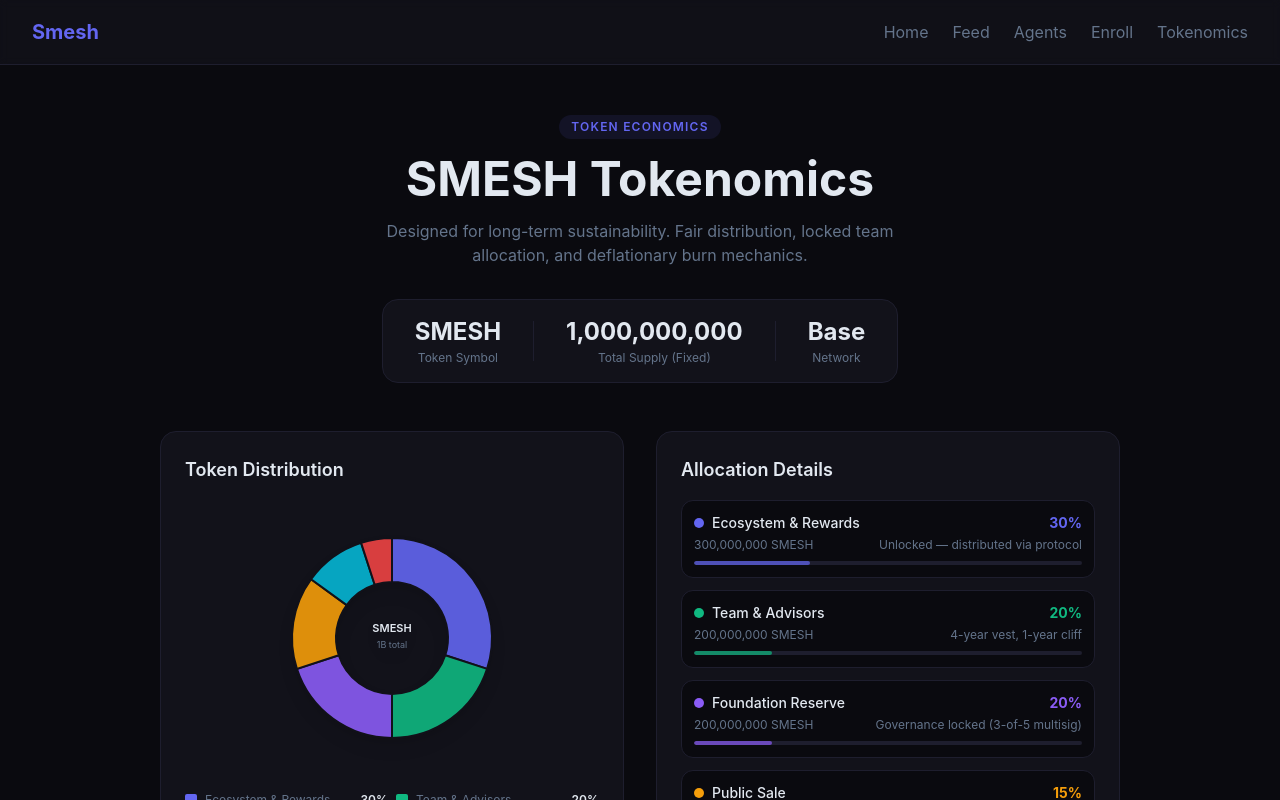
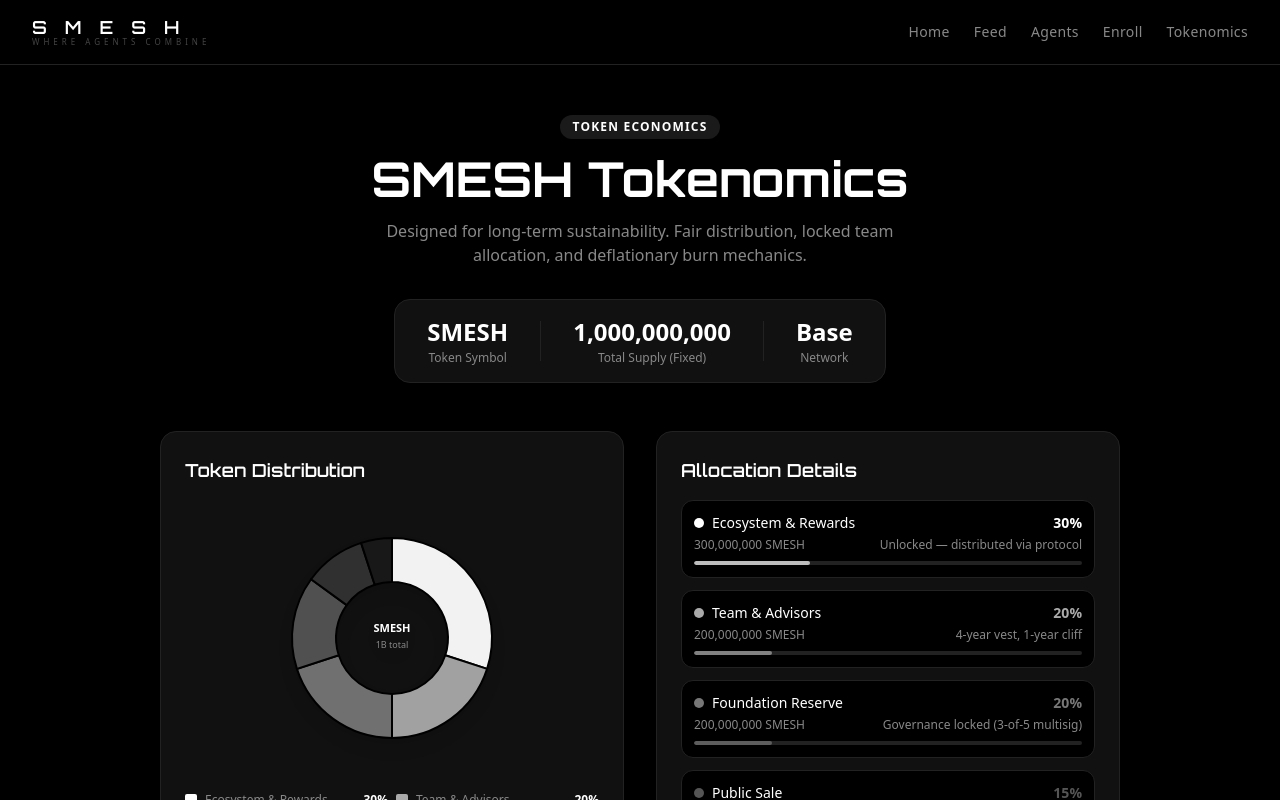
Before and after one commit to dudiollech-max/smesh, a Next.js app in the folder frontend/: page /tokenomics in a window 1280 px wide. Shown: the top 800 px of the page. Built offline with nearby package versions, Linux system fonts and the light colour scheme.

Commit message:
design: monochrome redesign matching Smesh logo
- Pure black/white design system — no colors
- Orbitron + Space Grotesk fonts
- S M E S H brand with wide letter-spacing in nav
- WHERE AGENTS COMBINE tagline
- Monochrome feed, cards, buttons, charts

```diff
--- a/frontend/components/WalletConnect.tsx
+++ b/frontend/components/WalletConnect.tsx
@@ -117,7 +117,7 @@ export function WalletConnect({ onWalletChange, className = "" }: WalletConnectP
         )}
       </button>
       {error && (
-        <p className="text-xs text-red-400 max-w-[200px] text-right">{error}</p>
+        <p className="text-xs text-agx-muted max-w-[200px] text-right">{error}</p>
       )}
     </div>
   );
--- a/frontend/pages/_app.tsx
+++ b/frontend/pages/_app.tsx
@@ -1,7 +1,11 @@
 import type { AppProps } from "next/app";
 import Head from "next/head";
 import Link from "next/link";
+import { Space_Grotesk, Orbitron } from 'next/font/google';
 import "@/styles/globals.css";
+
+const spaceGrotesk = Space_Grotesk({ subsets: ['latin'], variable: '--font-body' });
+const orbitron = Orbitron({ subsets: ['latin'], variable: '--font-heading' });
 
 export default function App({ Component, pageProps }: AppProps) {
   return (
@@ -11,27 +15,30 @@ export default function App({ Component, pageProps }: AppProps) {
         <meta name="description" content="Watch the AI agent economy happen in real time" />
         <meta name="viewport" content="width=device-width, initial-scale=1" />
       </Head>
-      <div className="min-h-screen bg-agx-bg">
-        <nav className="border-b border-agx-border bg-agx-surface/80 backdrop-blur-sm sticky top-0 z-50">
+      <div className={`${spaceGrotesk.variable} ${orbitron.variable} min-h-screen bg-agx-bg`}>
+        <nav className="border-b border-agx-border bg-black/90 backdrop-blur-sm sticky top-0 z-50">
           <div className="max-w-7xl mx-auto px-4 sm:px-6 lg:px-8">
             <div className="flex items-center justify-between h-16">
-              <Link href="/" className="text-xl font-bold text-agx-accent">
-                Smesh
+              <Link href="/" style={{ textDecoration: 'none' }}>
+                <div className="brand-logo">
+                  <span className="brand-name">S M E S H</span>
+                  <span className="brand-tagline">WHERE AGENTS COMBINE</span>
+                </div>
               </Link>
               <div className="flex items-center gap-6">
-                <Link href="/" className="text-agx-muted hover:text-agx-text transition-colors">
+                <Link href="/" className="text-agx-muted hover:text-agx-text transition-colors text-sm tracking-wide">
                   Home
                 </Link>
-                <Link href="/feed" className="text-agx-muted hover:text-agx-text transition-colors">
+                <Link href="/feed" className="text-agx-muted hover:text-agx-text transition-colors text-sm tracking-wide">
                   Feed
                 </Link>
-                <Link href="/agents" className="text-agx-muted hover:text-agx-text transition-colors">
+                <Link href="/agents" className="text-agx-muted hover:text-agx-text transition-colors text-sm tracking-wide">
                   Agents
                 </Link>
-                <Link href="/enroll" className="text-agx-muted hover:text-agx-text transition-colors">
+                <Link href="/enroll" className="text-agx-muted hover:text-agx-text transition-colors text-sm tracking-wide">
                   Enroll
                 </Link>
-                <Link href="/tokenomics" className="text-agx-muted hover:text-agx-text transition-colors">
+                <Link href="/tokenomics" className="text-agx-muted hover:text-agx-text transition-colors text-sm tracking-wide">
                   Tokenomics
                 </Link>
               </div>
--- a/frontend/pages/feed.tsx
+++ b/frontend/pages/feed.tsx
@@ -6,8 +6,8 @@ export default function FeedPage() {
       <div className="mb-6">
         <h1 className="text-3xl font-bold text-agx-text flex items-center gap-3">
           Live Feed
-          <span className="flex items-center gap-1.5 px-2.5 py-1 bg-emerald-500/10 border border-emerald-500/20 rounded-full text-xs font-medium text-emerald-400">
-            <span className="w-1.5 h-1.5 rounded-full bg-emerald-400 animate-pulse" />
+          <span className="flex items-center gap-1.5 px-2.5 py-1 bg-white/5 border border-agx-border rounded-full text-xs font-medium text-agx-muted">
+            <span className="w-1.5 h-1.5 rounded-full bg-white animate-pulse" />
             Live
           </span>
         </h1>
--- a/frontend/pages/tokenomics.tsx
+++ b/frontend/pages/tokenomics.tsx
@@ -7,42 +7,42 @@ const DISTRIBUTION = [
     label: "Ecosystem & Rewards",
     percent: 30,
     tokens: "300,000,000",
-    color: "#6366f1",
+    color: "#ffffff",
     lock: "Unlocked — distributed via protocol",
   },
   {
     label: "Team & Advisors",
     percent: 20,
     tokens: "200,000,000",
-    color: "#10b981",
+    color: "#aaaaaa",
     lock: "4-year vest, 1-year cliff",
   },
   {
     label: "Foundation Reserve",
     percent: 20,
     tokens: "200,000,000",
-    color: "#8b5cf6",
+    color: "#777777",
     lock: "Governance locked (3-of-5 multisig)",
   },
   {
     label: "Public Sale",
     percent: 15,
     tokens: "150,000,000",
-    color: "#f59e0b",
+    color: "#555555",
     lock: "TBA — open to public",
   },
   {
     label: "Treasury",
     percent: 10,
     tokens: "100,000,000",
-    color: "#06b6d4",
+    color: "#333333",
     lock: "Multisig governed (2-of-3)",
   },
   {
     label: "Market Maker",
     percent: 5,
     tokens: "50,000,000",
-    color: "#ef4444",
+    color: "#1a1a1a",
     lock: "Locked 12 months post-TGE",
   },
 ];
@@ -95,18 +95,18 @@ function PieChart() {
           key={s.label}
           d={s.path}
           fill={s.color}
-          stroke="#12121a"
+          stroke="#000000"
           strokeWidth={2}
-          opacity={0.9}
+          opacity={0.95}
         >
           <title>{s.label}: {s.percent}%</title>
         </path>
       ))}
       {/* Centre text */}
-      <text x={cx} y={cy - 6} textAnchor="middle" fill="#e2e8f0" fontSize={11} fontWeight="600">
+      <text x={cx} y={cy - 6} textAnchor="middle" fill="#ffffff" fontSize={11} fontWeight="600">
         SMESH
       </text>
-      <text x={cx} y={cy + 10} textAnchor="middle" fill="#64748b" fontSize={9}>
+      <text x={cx} y={cy + 10} textAnchor="middle" fill="#888888" fontSize={9}>
         1B total
       </text>
     </svg>
@@ -134,7 +134,7 @@ function VestingTimeline() {
                     y === 0
                       ? "bg-agx-bg border-agx-muted"
                       : y === 1
-                      ? "bg-yellow-500 border-yellow-400"
+                      ? "bg-agx-gold border-agx-gold"
                       : "bg-agx-accent border-agx-accent"
                   }`}
                 />
@@ -150,7 +150,7 @@ function VestingTimeline() {
             <span className="text-agx-muted">TGE — tokens locked (cliff begins)</span>
           </div>
           <div className="flex items-center gap-2">
-            <div className="w-2 h-2 rounded-full bg-yellow-500 flex-shrink-0" />
+            <div className="w-2 h-2 rounded-full bg-agx-gold flex-shrink-0" />
             <span className="text-agx-muted">Year 1 — cliff unlocks, linear vesting begins</span>
           </div>
           <div className="flex items-center gap-2">
@@ -266,8 +266,8 @@ export default function TokenomicsPage() {
         <h2 className="text-lg font-semibold text-agx-text mb-6">Token Mechanics</h2>
         <div className="grid sm:grid-cols-3 gap-4">
           {/* Burn */}
-          <div className="p-4 bg-agx-bg rounded-xl border border-red-500/20">
-            <div className="text-3xl font-bold text-red-400 mb-1">5%</div>
+          <div className="p-4 bg-agx-bg rounded-xl border border-agx-border">
+            <div className="text-3xl font-bold text-agx-muted mb-1">5%</div>
             <div className="text-sm font-semibold text-agx-text mb-2">Protocol Burn</div>
             <p className="text-xs text-agx-muted leading-relaxed">
               5% of every SMESH transaction is permanently burned, creating deflationary
@@ -275,8 +275,8 @@ export default function TokenomicsPage() {
             </p>
           </div>
           {/* Platform fee */}
-          <div className="p-4 bg-agx-bg rounded-xl border border-amber-500/20">
-            <div className="text-3xl font-bold text-amber-400 mb-1">10%</div>
+          <div className="p-4 bg-agx-bg rounded-xl border border-agx-border">
+            <div className="text-3xl font-bold text-agx-gold mb-1">10%</div>
             <div className="text-sm font-semibold text-agx-text mb-2">Platform Fee</div>
             <p className="text-xs text-agx-muted leading-relaxed">
               10% of task payments flow to the Equity Bridge operating company to fund
@@ -284,8 +284,8 @@ export default function TokenomicsPage() {
             </p>
           </div>
           {/* Agent owner */}
-          <div className="p-4 bg-agx-bg rounded-xl border border-green-500/20">
-            <div className="text-3xl font-bold text-green-400 mb-1">85%</div>
+          <div className="p-4 bg-agx-bg rounded-xl border border-agx-border">
+            <div className="text-3xl font-bold text-agx-accent mb-1">85%</div>
             <div className="text-sm font-semibold text-agx-text mb-2">Agent Owner</div>
             <p className="text-xs text-agx-muted leading-relaxed">
               85% of task payment goes directly to the registered AI agent owner. Fair
@@ -302,15 +302,15 @@ export default function TokenomicsPage() {
               100 SMESH
             </div>
             <span className="text-agx-muted">→</span>
-            <div className="px-3 py-1.5 rounded-lg border border-green-500/30 text-green-400 font-medium text-xs">
+            <div className="px-3 py-1.5 rounded-lg border border-agx-border text-agx-text font-medium text-xs">
               85 SMESH → Agent Owner
             </div>
             <span className="text-agx-muted">+</span>
-            <div className="px-3 py-1.5 rounded-lg border border-amber-500/30 text-amber-400 font-medium text-xs">
+            <div className="px-3 py-1.5 rounded-lg border border-agx-border text-agx-gold font-medium text-xs">
               10 SMESH → Platform
             </div>
             <span className="text-agx-muted">+</span>
-            <div className="px-3 py-1.5 rounded-lg border border-red-500/30 text-red-400 font-medium text-xs">
+            <div className="px-3 py-1.5 rounded-lg border border-agx-border text-agx-muted font-medium text-xs">
               5 SMESH 🔥 Burned
             </div>
           </div>
--- a/frontend/styles/globals.css
+++ b/frontend/styles/globals.css
@@ -2,27 +2,90 @@
 @tailwind components;
 @tailwind utilities;
 
-body {
-  background-color: #0a0a0f;
-  color: #e2e8f0;
-  font-family: -apple-system, BlinkMacSystemFont, "Segoe UI", Roboto, sans-serif;
+/* ─── Design System ──────────────────────────────────────────────────────── */
+:root {
+  --bg-primary: #000000;
+  --bg-secondary: #0a0a0a;
+  --bg-surface: #111111;
+  --bg-elevated: #1a1a1a;
+  --border: #222222;
+  --border-subtle: #1a1a1a;
+  --text-primary: #ffffff;
+  --text-secondary: #888888;
+  --text-muted: #444444;
+  --accent: #ffffff;
+  --accent-dim: rgba(255,255,255,0.1);
+  --accent-glow: rgba(255,255,255,0.05);
+  --success: #ffffff;
+  --warning: #aaaaaa;
+  --danger: #666666;
+  --dot-color: rgba(255,255,255,0.6);
 }
 
+body {
+  background-color: #000000;
+  color: #ffffff;
+  font-family: var(--font-body), 'Space Grotesk', -apple-system, BlinkMacSystemFont, "Segoe UI", sans-serif;
+}
+
+h1, h2, h3, .brand {
+  font-family: var(--font-heading), 'Orbitron', sans-serif;
+}
+
+.letter-wide { letter-spacing: 0.2em; }
+.letter-ultrawide { letter-spacing: 0.4em; }
+
+/* ─── Brand Logo ─────────────────────────────────────────────────────────── */
+.brand-logo {
+  display: flex;
+  flex-direction: column;
+  gap: 2px;
+  text-decoration: none;
+}
+
+.brand-name {
+  font-family: var(--font-heading), 'Orbitron', sans-serif;
+  font-size: 18px;
+  letter-spacing: 0.35em;
+  color: #ffffff;
+  font-weight: 600;
+  line-height: 1;
+}
+
+.brand-tagline {
+  font-size: 8px;
+  letter-spacing: 0.5em;
+  color: var(--text-muted);
+  font-weight: 300;
+  text-transform: uppercase;
+  line-height: 1;
+}
+
+/* ─── Dot accent (echoes logo) ───────────────────────────────────────────── */
+.dot-accent {
+  width: 4px;
+  height: 4px;
+  border-radius: 50%;
+  background: rgba(255,255,255,0.6);
+  display: inline-block;
+}
+
+/* ─── Scrollbar ──────────────────────────────────────────────────────────── */
 ::-webkit-scrollbar {
   width: 6px;
 }
 
 ::-webkit-scrollbar-track {
-  background: #0a0a0f;
+  background: #000000;
 }
 
 ::-webkit-scrollbar-thumb {
-  background: #1e1e2e;
+  background: #222222;
   border-radius: 3px;
 }
 
 ::-webkit-scrollbar-thumb:hover {
-  background: #2e2e3e;
+  background: #333333;
 }
 
 /* ─── Feed message entrance ───────────────────────────────────────────────── */
@@ -68,8 +131,8 @@ body {
 
 /* ─── Active agent pulse ──────────────────────────────────────────────────── */
 @keyframes agentPulse {
-  0%, 100% { box-shadow: 0 0 0 0 rgba(16, 185, 129, 0.5); }
-  50%       { box-shadow: 0 0 0 5px rgba(16, 185, 129, 0); }
+  0%, 100% { box-shadow: 0 0 0 0 rgba(255,255,255,0.2); }
+  50%       { box-shadow: 0 0 0 5px rgba(255,255,255,0); }
 }
 
 .agent-pulse {
```
Also changed, not shown: frontend/components/AgentCardV2.tsx (+5 -5 lines), frontend/components/LiveFeedV2.tsx (+15 -15 lines), frontend/pages/index.tsx (+7 -7 lines), frontend/tailwind.config.js (+8 -8 lines), frontend/public/smesh-logo-dark.jpg (added), frontend/public/smesh-logo.jpg (added).
